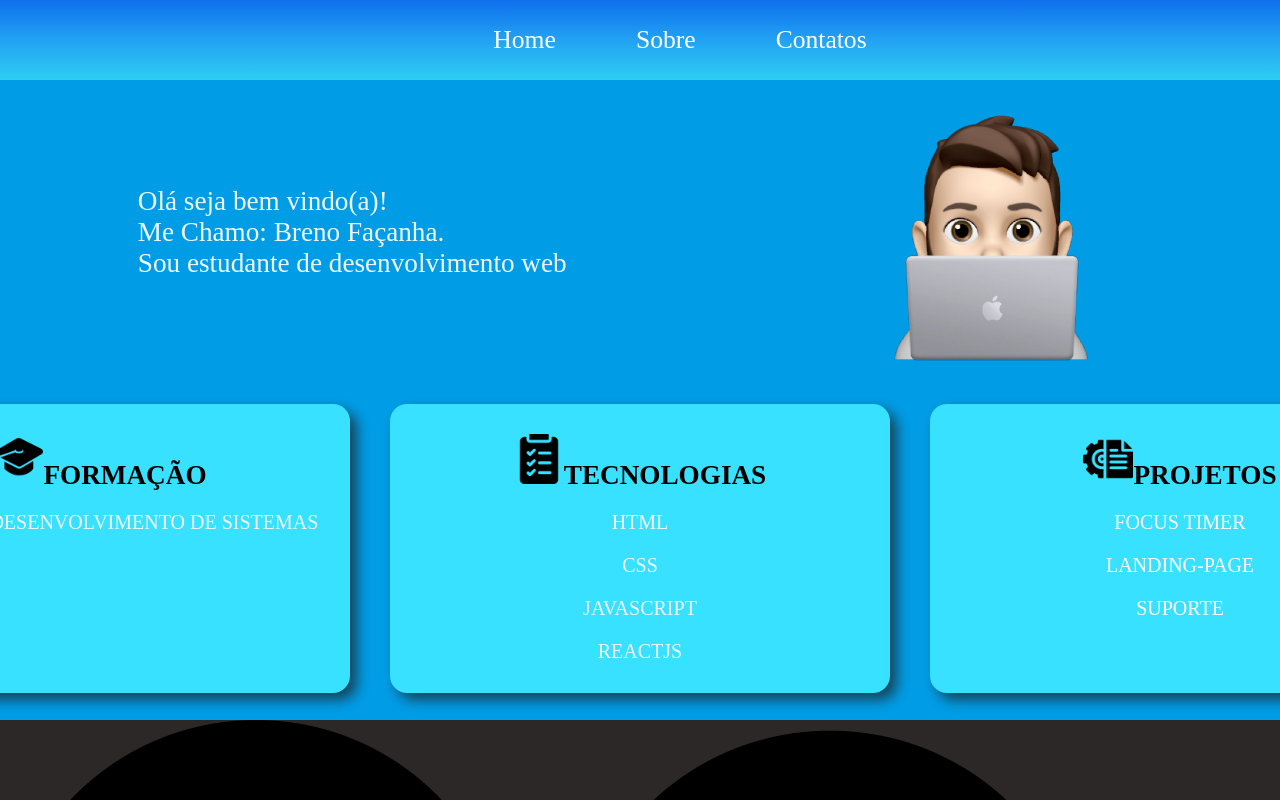
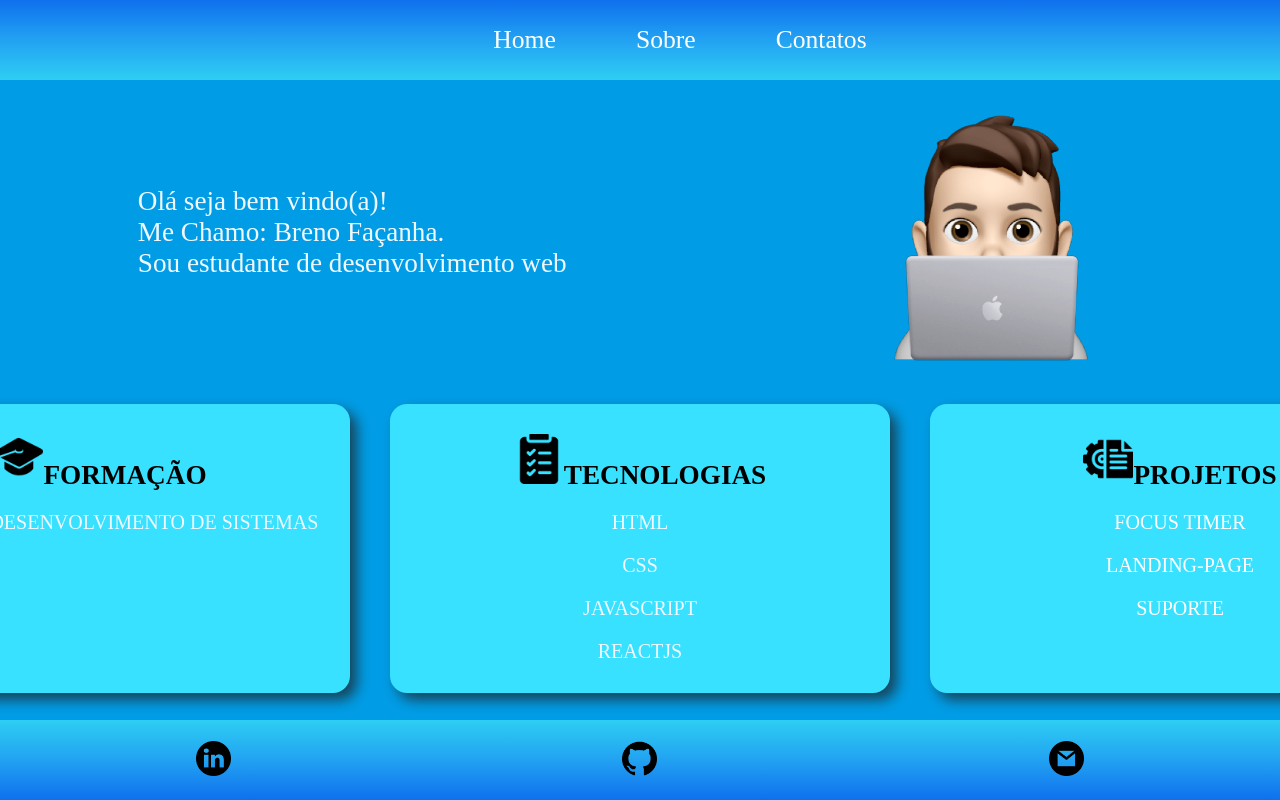
Before and after one commit to breno-facanha/LandingPageReact_1.0, a React (Vite) app in the folder landing-page/: page / in a window 1280 px wide. Shown: the top 800 px of the page. Built offline with nearby package versions, Linux system fonts and the light colour scheme.

Commit message:
Finalizado o componente Footer
Linkando minhas redes socias linkedn, github e email
Colocando animações nos links

```diff
--- a/landing-page/index.html
+++ b/landing-page/index.html
@@ -2,9 +2,9 @@
 <html lang="pt-br">
   <head>
     <meta charset="UTF-8" />
-    <link rel="icon" type="image/svg+xml" href="/vite.svg" />
+    <link rel="icon" type="image/svg+xml" href="/brenoFiv.ico" />
     <meta name="viewport" content="width=device-width, initial-scale=1.0" />
-    <title>Vite + React</title>
+    <title>Developer Breno Façanha</title>
   </head>
   <body>
     <div id="root"></div>
--- a/landing-page/src/components/Footer/Footer.jsx
+++ b/landing-page/src/components/Footer/Footer.jsx
@@ -6,10 +6,23 @@ import styles from './Footer.module.css'
 
 export default function Footer(){
     return (
-        <div className='contatos'>
-            <a href=""> <img src={photoLinkedin} alt="" />Linkedin</a>
-            <a href=""> <img src={photoGitHub} alt="" />GitHub</a>
-            <a href=""> <img src={photoGmail} alt="" />Email</a>
+        <div className={styles.contatos}>
+            <a
+                href="https://www.linkedin.com/in/breno-fa%C3%A7anha-5a57a3b6/"
+                    target="__blank">
+                <img src={photoLinkedin} alt="" />
+            </a>
+
+            <a
+                href="https://github.com/breno-facanha"
+                    target="___blank">
+                <img src={photoGitHub} alt="" />
+            </a>
+
+            <a
+                href="mailto:brenofacanha.ti@gmail.com"
+                    target="___blank">
+                <img src={photoGmail} alt="" /></a>
         </div>
     )
 }
--- a/landing-page/src/components/Footer/Footer.module.css
+++ b/landing-page/src/components/Footer/Footer.module.css
@@ -0,0 +1,22 @@
+.contatos {
+    display: flex;
+    justify-content: space-around;
+    align-items: center;
+
+    background-image: linear-gradient(to bottom, #2ECEF2, #22A2F2, #0f70ee);
+    height: 10vh;
+}
+
+.contatos a{
+    transition: all 0.5s ease-out;
+}
+
+.contatos a:hover{
+    transform: scale(1.5);
+    transition-duration: .5s;
+    transition: .3;
+}
+
+.contatos img {
+    width: 35px;
+}
```
Also changed, not shown: 1 other file (tests, documents, lock files or other folders).
